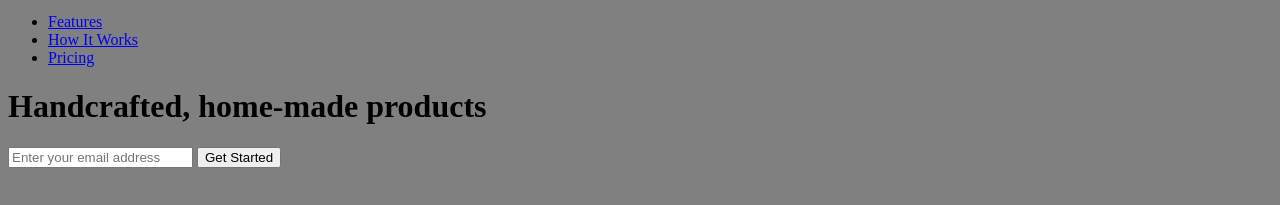
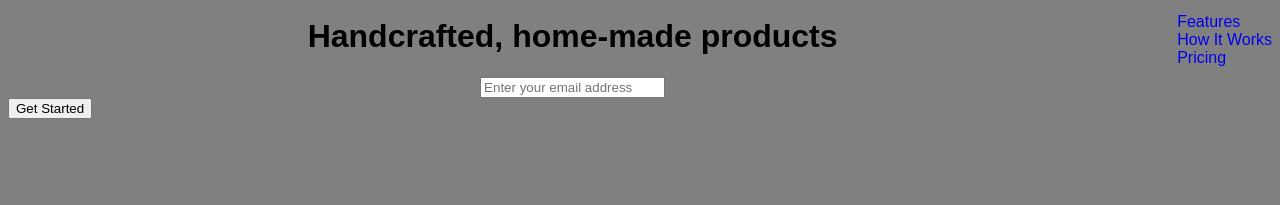
Before and after one commit to JoeGracey/ProductLandingPage, a plain HTML site: page index.html in a window 1280 px wide. Shown: the part 29-234 px from the top of the page. Drawn offline with Linux system fonts and the light colour scheme.

Commit message:
Add files via upload

```diff
--- a/style.css
+++ b/style.css
@@ -1,3 +1,34 @@
 body {
     background-color: grey;
 }
+
+img {
+    width: 15%;
+}
+
+nav {
+    float: right;
+}
+
+li {
+    list-style: none;
+    font-family: sans-serif;
+}
+
+a {
+    text-decoration: none;
+}
+
+h1 {
+    text-align: center;
+    font-family: sans-serif;
+}
+
+form {
+    text-align: center;
+}
+
+input[type="submit"] {
+
+    display: block;
+}
```
